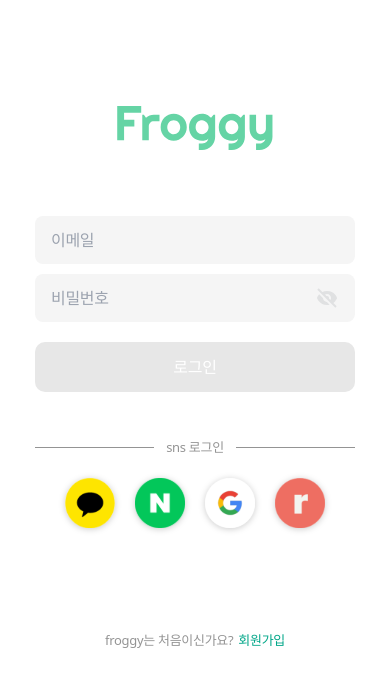
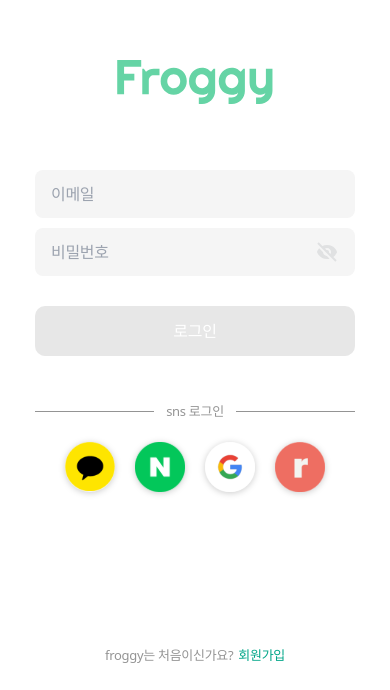
Before and after one commit to froggy-reboot/froggy-front, a React (Create React App) app: page /sign-in in a window 390 px wide. Shown: the part 154-844 px from the top of the page. Built offline with nearby package versions, Linux system fonts and the light colour scheme; no server answers.

Commit message:
Desgin : 로그인페이지 모바일뷰 디자인 오류 수정

```diff
--- a/src/pages/signin/SignIn.tsx
+++ b/src/pages/signin/SignIn.tsx
@@ -62,8 +62,9 @@ export default function SignIn() {
   return (
     <>
       {isLoading && <Loader />}
-      <div className="container">
-        <Logo className="mt-[20rem] h-[4.5rem] w-[16rem] fill-green-50 md:mt-[22rem] md:h-[10rem] md:w-[28rem]" />
+      <div className="container h-real-screen justify-between pb-10">
+        <div className="m-auto flex w-full flex-col items-center">
+          <Logo className="h-[4.5rem] w-[16rem] fill-green-50 md:h-[10rem] md:w-[28rem]" />
           <form
             onSubmit={handleSubmit(onSubmit)}
             className="mt-[6.5rem] flex w-[100%] flex-col md:mt-[7rem]">
@@ -102,7 +103,7 @@ export default function SignIn() {
               <span className="error_message">{errors?.password?.message}</span>
               <button
                 type="submit"
-              className={`submit_btn ${
+                className={`submit_btn mt-[2rem] ${
                   isValid ? 'bg-green-50' : 'bg-black-30'
                 }`}>
                 {LOGIN.LOGIN}
@@ -111,7 +112,8 @@ export default function SignIn() {
             </div>
           </form>
           <SocialLogin />
-        <p className="absolute bottom-[4rem] my-0 mx-auto text-Callout font-normal text-black-50 md:bottom-[6rem] md:text-Tag">
+        </div>
+        <p className="text-Callout font-normal text-black-50 md:bottom-[6rem] md:text-Tag">
           {SIGNUP.MESSAGE}
           <Link to={'/sign-up'} className="ml-2 text-green-100 md:ml-3">
             {SIGNUP.SIGNUP}
```
Lines whose indentation alone changed are shown as unchanged.
